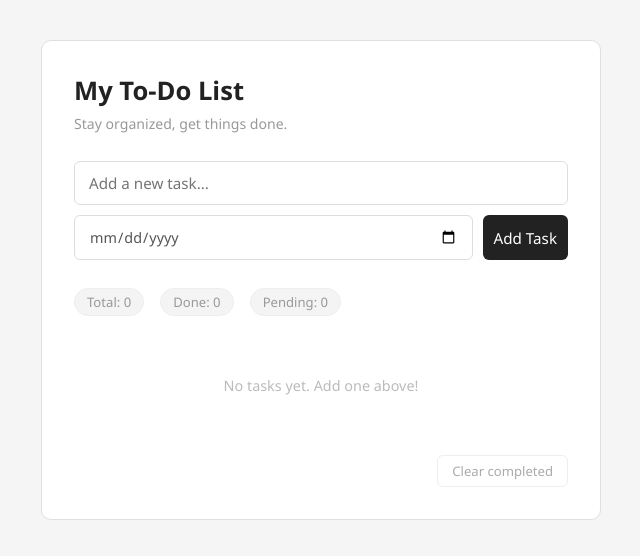
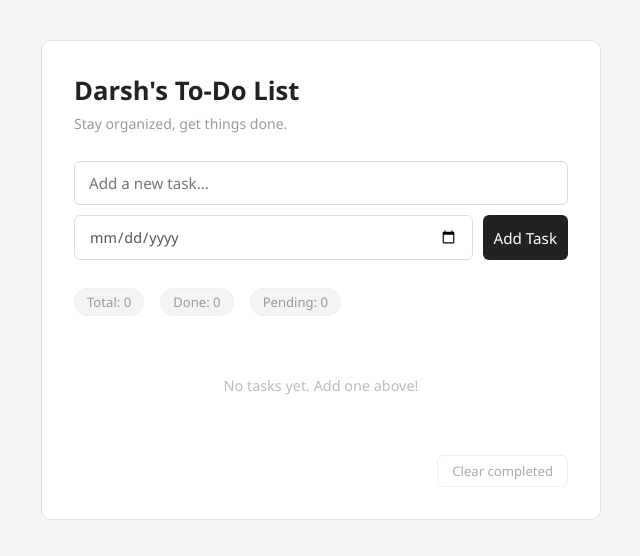
Before and after one commit to d25dit100-lang/synent-task5-todoapp-darsh, a plain HTML site: page index.html in a window 1280 px wide. Shown: the whole page, without its empty margins (319-959 px from the left). Drawn offline with Linux system fonts and the light colour scheme.

Commit message:
update heading text

```diff
--- a/index.html
+++ b/index.html
@@ -217,7 +217,7 @@
 <body>
 
   <div class="container">
-    <h1>My To-Do List</h1>
+    <h1>Darsh's To-Do List</h1>
     <p class="subtitle">Stay organized, get things done.</p>
 
     <!-- INPUT -->
```
